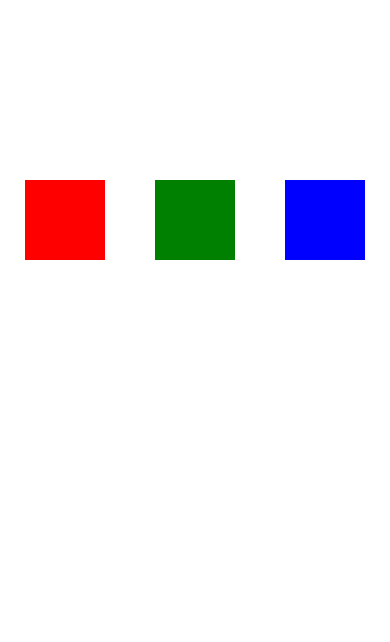
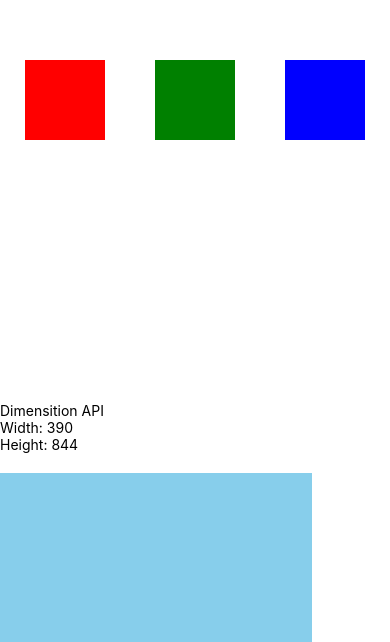
Before and after one commit to Ritesh-1703/React-Native, a React Native app in the folder Component_App/: screen / in a window 390 px wide. Shown: the part 202-844 px from the top of the page. Built offline with nearby package versions, Linux system fonts and the light colour scheme.

Commit message:
Dimension API example

```diff
--- a/Component_App/App.tsx
+++ b/Component_App/App.tsx
@@ -5,6 +5,8 @@ import Example from './src/UseEffect';
 import Example2 from './src/UseRef';
 import StylingExample from './src/Styling/StylingExample';
 import CompleteExample from './src/Styling/CompleteExample';
+import DimensionsAPI from './src/ResponsiveDesign/DimensitionAPI';
+
 export default function App() {
   return (
     <View style={styles.container}>
@@ -14,6 +16,7 @@ export default function App() {
       <Example2 /> */}
       {/* <StylingExample /> */}
       <CompleteExample />
+      <DimensionsAPI />
     </View>
   );
 }
--- /dev/null
+++ b/Component_App/src/ResponsiveDesign/DimensitionAPI.jsx
@@ -0,0 +1,30 @@
+import React from 'react';
+import { View, Text, StyleSheet, Dimensions } from 'react-native';
+const { width, height } = Dimensions.get('window');
+
+const DimensitionAPI = () => {
+  return (
+    <View>
+      <Text>Dimensition API</Text>
+      <Text>Width: {width}</Text>
+      <Text>Height: {height}</Text>
+      <View style={styles.box} />
+    </View>
+  );
+};
+
+const styles = StyleSheet.create({
+  container: {
+    flex: 1,
+    alignItems: 'center',
+    justifyContent: 'center',
+  },
+  box: {
+    width: width * 0.8,
+    height: height * 0.2,
+    backgroundColor: 'skyblue',
+    marginTop: 20,
+  },
+});
+
+export default DimensitionAPI;
```
